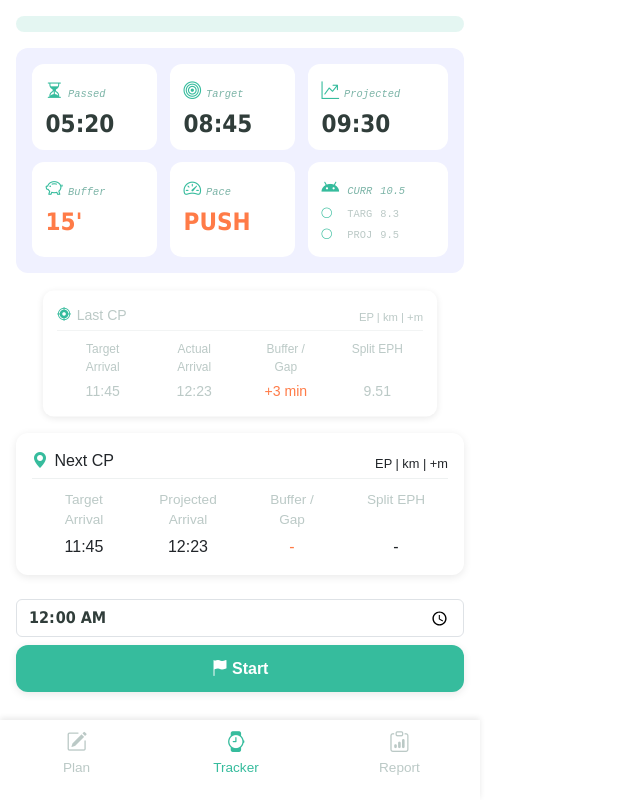
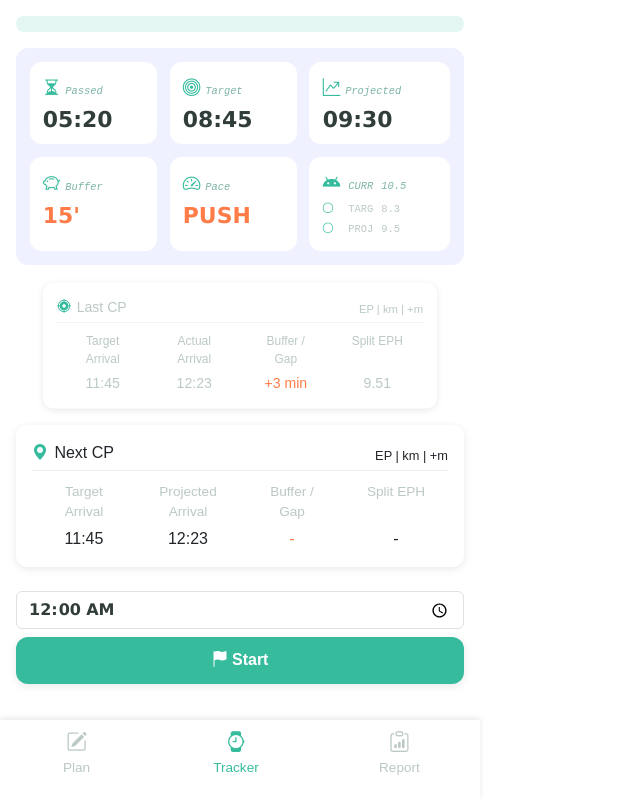
Before and after one commit to paprika-dev/race-ultra, a plain HTML site: page index.html in a window 1280 px wide. Shown: the whole page, without its empty margins (0-640 px from the left). Drawn offline with nearby package versions, Linux system fonts and the light colour scheme.

Commit message:
font-size

```diff
--- a/styles.css
+++ b/styles.css
@@ -146,7 +146,7 @@ main {
 
 .metrics {
     background-color: var(--metric-bg);
-    padding: 1rem;
+    padding: 0.85rem;
     border-radius: var(--border-radius);
     margin-bottom: 0.6rem;
 }
@@ -160,7 +160,7 @@ main {
 .metric {
     background: white;
     border-radius: var(--border-radius);
-    padding: 0.85rem;
+    padding: 0.83rem;
     transition: transform 0.2s;
     /* display: flex;
     flex-direction: column;
@@ -196,16 +196,14 @@ main {
     line-height: 1.5rem; */
     margin-top: 0.8rem;
 
-    font-size: 1.5rem;
-    line-height: 1.5rem;
-
+    font-size: 1.37rem;
+    line-height: 1.37rem;
 }
 
 
 .metric-figure, #arrival-time {
     font-weight: 600;
-    font-family: Tahoma;
-    /* font-family: verdana; */
+    font-family: verdana;
     color: #303D3A;
 }
 
```
